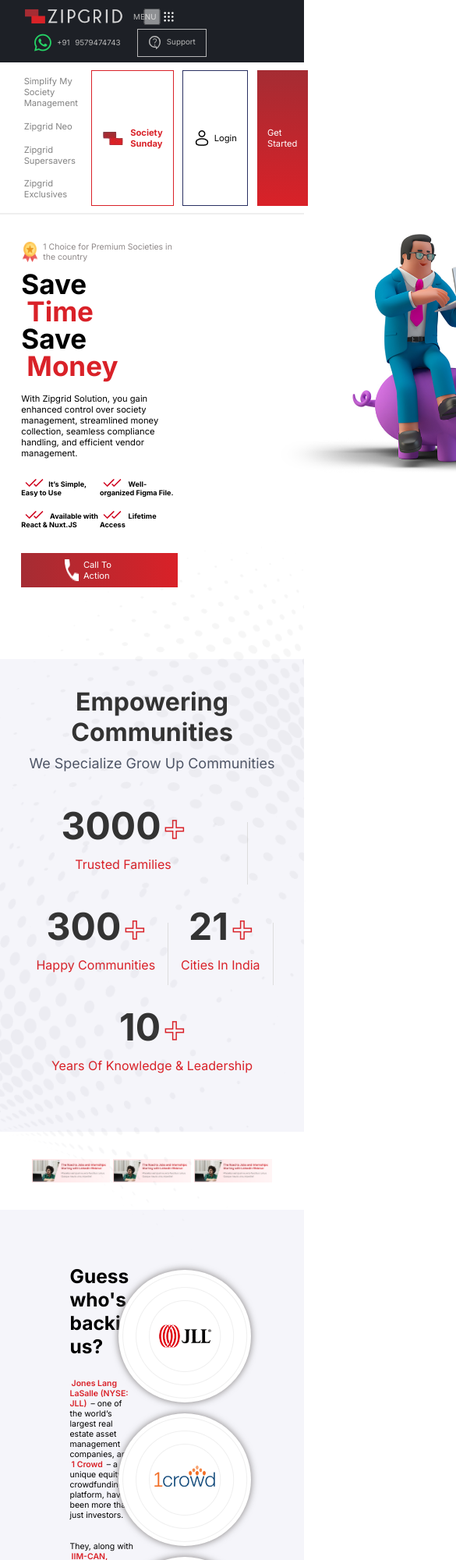
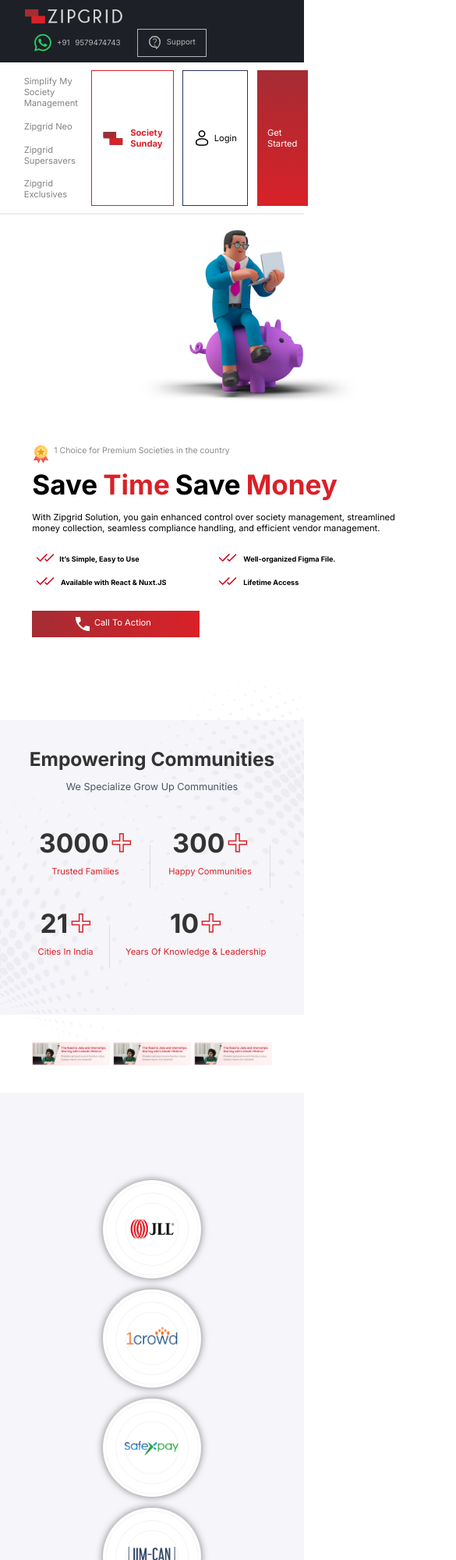
Before and after one commit to sv28001999/zipgrid-web, a plain HTML site: page index.html in a window 390 px wide. Shown: the top 2000 px of the page at 78% size, 585 px wide, since content can reach past the window. Drawn offline with Linux system fonts and the light colour scheme.

Commit message:
responsive 2

```diff
--- a/styles.css
+++ b/styles.css
@@ -271,16 +271,16 @@
 }
 
 .section h1 {
-    font-size: 32px;
+    font-size: 3.5rem;
     color: #333;
-    margin-bottom: 10px;
+    margin-bottom: 0.5em;
     font-weight: bold;
 }
 
 .section p {
-    font-size: 18px;
+    font-size: 1.8rem;
     color: #4E5566;
-    margin-bottom: 40px;
+    margin-bottom: 3.5em;
 }
 
 .stats-container {
@@ -299,7 +299,7 @@
 }
 
 .stat h2 {
-    font-size: 48px;
+    font-size: 4.8rem;
     color: #333;
     margin: 0;
 }
@@ -309,14 +309,14 @@
 }
 
 .stat p {
-    font-size: 16px;
+    font-size: 1.6rem;
     color: #D92128;
-    margin-top: 10px;
+    margin-top: 0.8em;
 }
 
 .divider {
     border-left: 1px solid #ddd;
-    height: 80px;
+    height: 8rem;
 }
 
 .side-image {
@@ -474,10 +474,13 @@
 .supported-company-logo-section {
     display: flex;
     width: 60%;
-    /* padding: 2em 2em; */
+    padding: 2em 2em;
     flex-direction: row;
     flex-wrap: wrap;
     justify-content: center;
+    align-items: center;
+    height: 50%;
+    margin: 10em 0em;
 }
 
 .supported-company-intro-section h1 {
@@ -497,14 +500,21 @@
 
 .supported-company-intro-section {
     width: 40%;
+    display: flex;
+    flex-direction: column;
+    justify-content: center;
+    margin: 10em 0em;
 }
 
 .support-company-container {
     display: flex;
-    width: 90%;
+    /* width: 90%; */
     margin: 0em auto;
     padding: 10em 10em 20em 10em;
     flex: 2;
+    flex-direction: row;
+    align-items: center;
+    justify-content: space-between;
 }
 
 .logo-container {
@@ -524,7 +534,7 @@
 
 .logo-container .logo {
     position: absolute;
-    width: 12rem;
+    width: 50%;
 }
 
 /* --------------------------------- Contact Form Container ---------------------------------- */
@@ -822,7 +832,7 @@
     }
 }
 
-@media (max-width:1230px) {
+@media (min-width:1020px) and (max-width:1230px) {
     html {
         font-size: 7px;
     }
@@ -845,7 +855,86 @@
         z-index: 5;
     }
 
-    .slide-nav-btn:checked ~   .panel-menu span {
+    .slide-nav-btn:checked~.panel-menu span {
         display: none;
     }
+
+    .main-section .main-intro-section .intro-image img {
+        width: 60em;
+        margin: 0em 5em;
+    }
+
+    .logo-container .logo-bg {
+        width: 20rem;
+        background: #ffffff;
+        margin: 1em;
+        border-radius: 50%;
+        box-shadow: 0 0 10px #7f7c7c;
+    }
+
+    /* .logo-container .logo {
+        position: absolute;
+        width: 50%;
+    } */
 }
+
+@media (max-width:1020px) {
+    html {
+        font-size: 7px;
+    }
+
+    .main-section .main-intro-section {
+        display: flex;
+        margin-left: 7%;
+        margin-right: 0px;
+        margin-top: 2%;
+        flex-direction: column-reverse;
+        justify-content: center;
+        flex-wrap: wrap;
+        align-items: center;
+    }
+
+    .support-company-container {
+        display: flex;
+        flex-direction: column-reverse;
+        width: 100%;
+    }
+
+    .supported-company-intro-section {
+        width: 100%;
+        margin: 3em 0em;
+    }
+
+    .supported-company-logo-section {
+        width: 68%;
+        margin: 3em 0em;
+    }
+
+    .supported-company-intro-section p {
+        font-size: 1.5rem;
+        margin: 1.5em 0;
+    }
+
+    .main-section .main-intro-section .intro-content {
+        padding-top: 4em;
+        margin: 2em;
+    }
+
+    .main-section .main-intro-section .intro-image img {
+        width: 50em;
+        margin: 0em 5em;
+    }
+
+    .logo-container .logo-bg {
+        width: 18rem;
+        background: #ffffff;
+        margin: 1em;
+        border-radius: 50%;
+        box-shadow: 0 0 10px #7f7c7c;
+    }
+
+    /* .logo-container .logo {
+        position: absolute;
+        width: 50%;
+    } */
+}
```
Also changed, not shown: index.html (+1 -1 lines).
